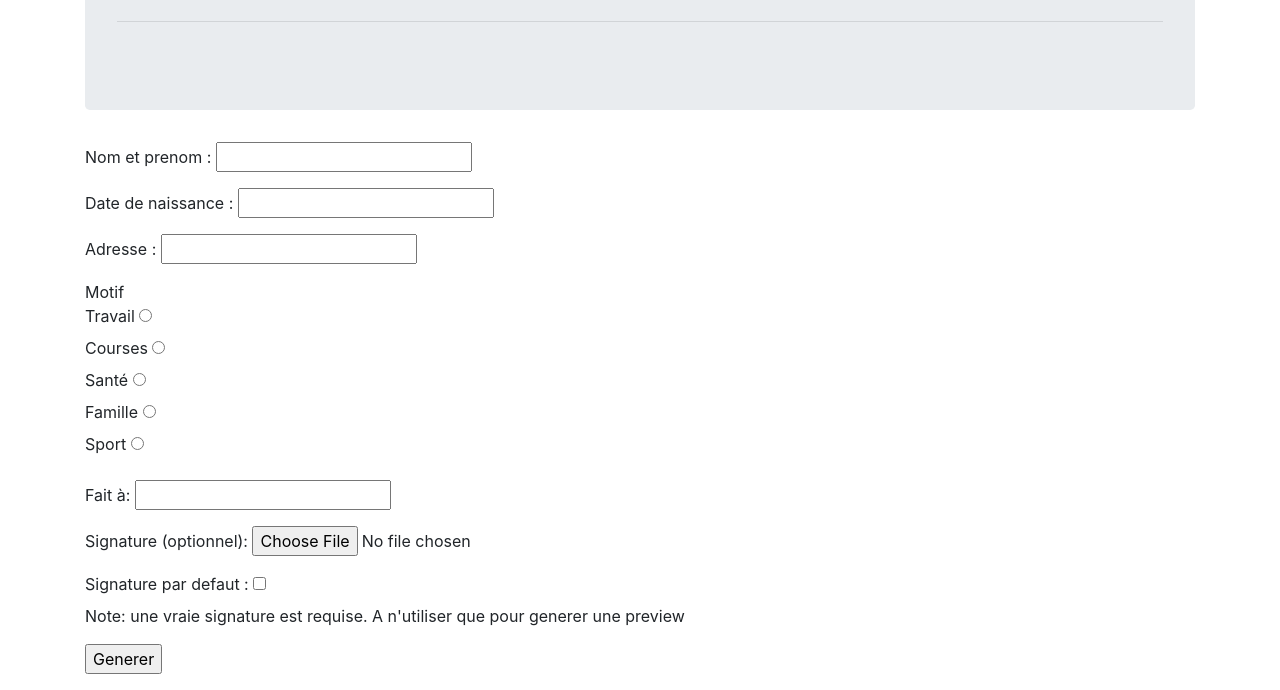
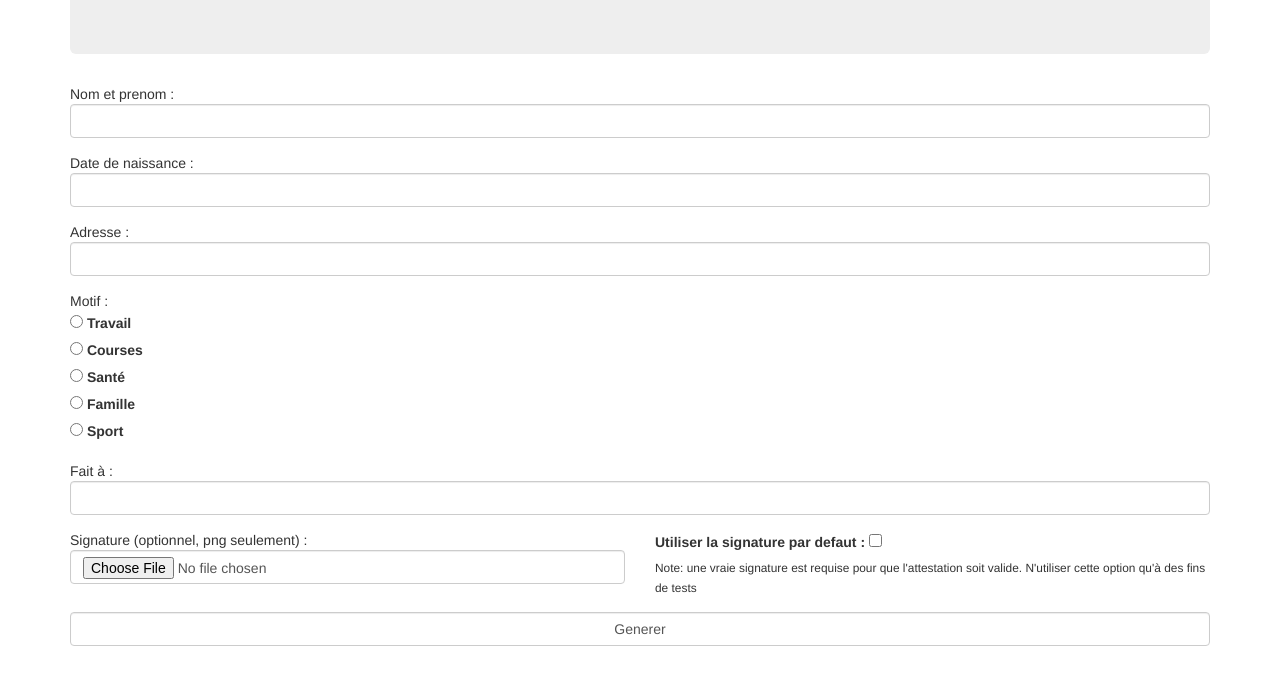
Before and after one commit to damienorny/coronattestation, a website: page index.html in a window 1280 px wide. Shown: the part 172-862 px from the top of the page. After the commit the page ends 833 px from the top, so only its background shows below. Drawn offline with nearby package versions, Linux system fonts and the light colour scheme.

Commit message:
fix: ui changes

```diff
--- a/index.html
+++ b/index.html
@@ -8,54 +8,61 @@
   <meta name="description" content="">
   <meta name="viewport" content="width=device-width, initial-scale=1">
 
-  <link rel="stylesheet" href="https://stackpath.bootstrapcdn.com/bootstrap/4.4.1/css/bootstrap.min.css" integrity="sha384-Vkoo8x4CGsO3+Hhxv8T/Q5PaXtkKtu6ug5TOeNV6gBiFeWPGFN9MuhOf23Q9Ifjh" crossorigin="anonymous">
-</head>
+  <!-- Latest compiled and minified CSS -->
+  <link rel="stylesheet" href="https://stackpath.bootstrapcdn.com/bootstrap/3.4.1/css/bootstrap.min.css" integrity="sha384-HSMxcRTRxnN+Bdg0JdbxYKrThecOKuH5zCYotlSAcp1+c8xmyTe9GYg1l9a69psu" crossorigin="anonymous">
+
+  <!-- Optional theme -->
+  <link rel="stylesheet" href="https://stackpath.bootstrapcdn.com/bootstrap/3.4.1/css/bootstrap-theme.min.css" integrity="sha384-6pzBo3FDv/PJ8r2KRkGHifhEocL+1X2rVCTTkUfGk7/0pbek5mMa1upzvWbrUbOZ" crossorigin="anonymous"></head>
 
 <body>
   <div class="container">
     <div class="jumbotron">
       <h1 class="display-4">Generateur d'attestation covid-19</h1>
-      <p class="lead">Génère un PDF basé sur celui du gouvernement depuis une interface web</p>
       <hr class="my-4">
     </div>
     <form action="/generate" method="POST" enctype="multipart/form-data" >
       <fieldset>
         <p class="form-group">
-          Nom et prenom : <input type="text" name="name">
+          Nom et prenom : <input class="form-control" type="text" name="name">
         </p>
 
         <p class="form-group">
-          Date de naissance : <input type="text" name="birthdate">
+          Date de naissance : <input class="form-control" type="text" name="birthdate">
         </p>
 
         <p class="form-group">
-          Adresse : <input type="text" name="address">
+          Adresse : <input class="form-control" type="text" name="address">
         </p>
 
         <p class="form-group">
-          Motif<br>
-          <label>Travail <input type="radio" name="reason" value="work" id="work"></label><br>
-          <label>Courses <input type="radio" name="reason" value="shopping" id="shopping"></label><br>
-          <label>Santé <input type="radio" name="reason" value="health" id="health"></label><br>
-          <label>Famille <input type="radio" name="reason" value="family" id="family"></label><br>
-          <label>Sport <input type="radio" name="reason" value="sports" id="sports"></label>
+          Motif :<br>
+          <label><input type="radio" name="reason" value="work" id="work"> Travail</label><br>
+          <label><input type="radio" name="reason" value="shopping" id="shopping"> Courses</label><br>
+          <label><input type="radio" name="reason" value="health" id="health"> Santé</label><br>
+          <label><input type="radio" name="reason" value="family" id="family"> Famille</label><br>
+          <label><input type="radio" name="reason" value="sports" id="sports"> Sport</label>
         </p>
 
         <p class="form-group">
-          Fait à: <input type="text" name="city">
+          Fait à : <input class="form-control" type="text" name="city">
         </p>
 
-        <p class="form-group">
-          Signature (optionnel): <input type="file" name="signature">
-        </p>
+        <div class="row">
+          <div class="col-md-6 col-sm-6">
+            <p class="form-group">
+              Signature (optionnel, png seulement) : <input class="form-control" type="file" name="signature" accept="image/png">
+            </p>
+          </div>
+          <div class="col-md-6 col-sm-6">
+            <p class="form-group">
+              <label>Utiliser la signature par defaut : <input type="checkbox" name="default_signature"></label><br>
+              <small>Note: une vraie signature est requise pour que l'attestation soit valide. N'utiliser cette option qu'à des fins de tests</small>
+            </p>
+          </div>
+        </div>
 
         <p class="form-group">
-          <label>Signature par defaut : <input type="checkbox" name="default_signature"></label><br>
-          Note: une vraie signature est requise. A n'utiliser que pour generer une preview
-        </p>
-
-        <p class="form-group">
-          <input type="submit" value="Generer">
+          <input type="submit" class="form-control" value="Generer">
         </p>
       </fieldset>
     </form>
```
